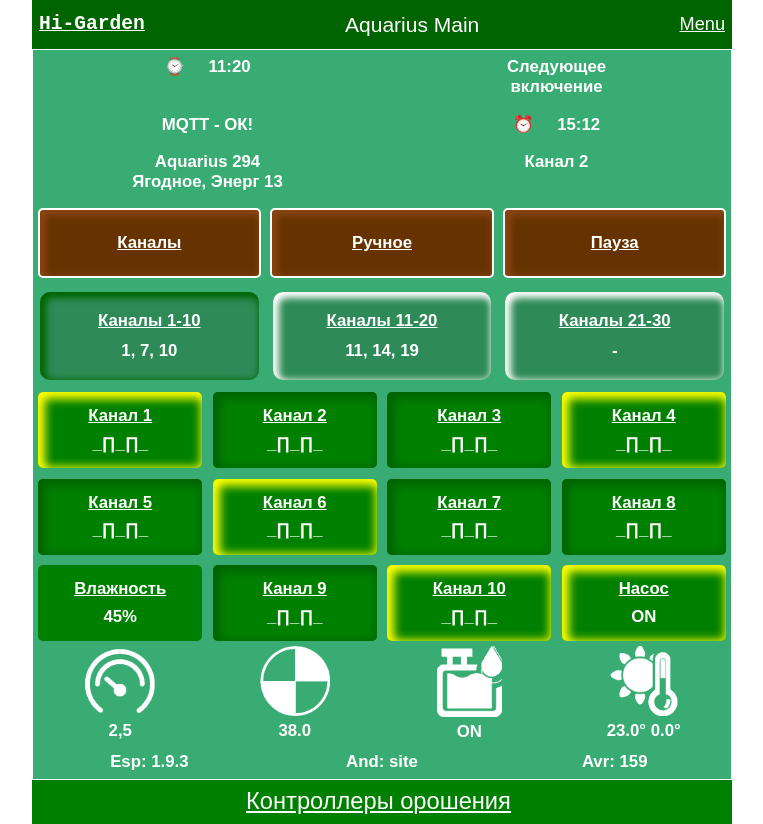
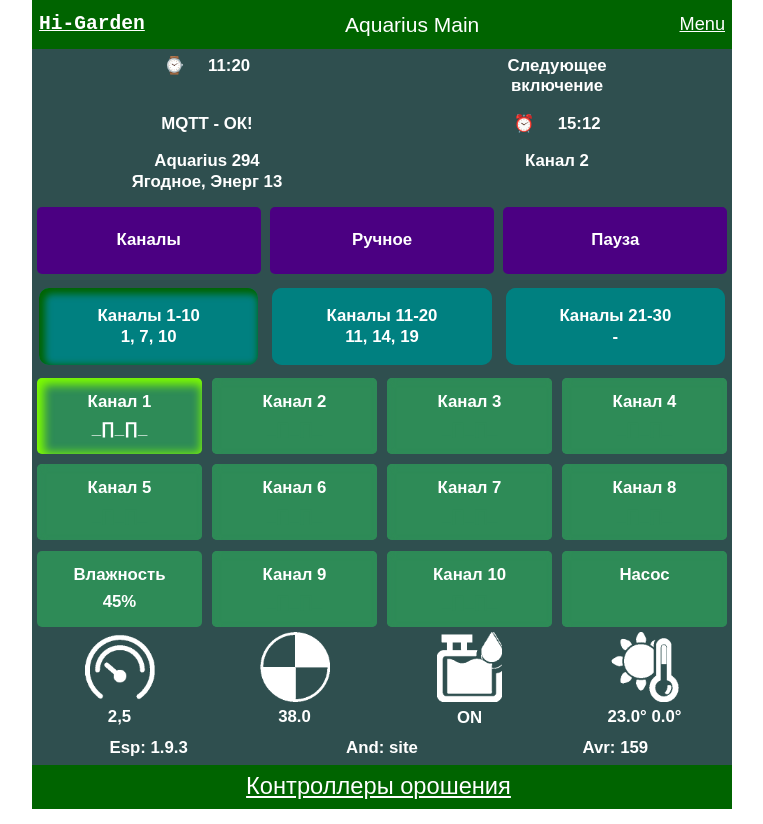
Before and after one commit to ivanpost/Aquarius, a Django app: template mysite/main/templates/main/controller.html in a window 1280 px wide. Shown: the whole page, without its empty margins (258-1021 px from the left). Run offline with Django 4.2, Linux system fonts and the light colour scheme; the template is opened without the code that fills it: values that come from a table or form of the project are taken from there, others are empty; data comes from the database, SQL or seed files in the repository.

Commit message:
Всё должно быть нормально

```diff
--- a/mysite/main/static/css/controller.css
+++ b/mysite/main/static/css/controller.css
@@ -103,7 +103,7 @@ body {
 
 .page__footer {
   height: 50px;
-  background-color: green;
+  background-color: #006400;
 }
 .page__footer .fcontent {
   font-size: 130%;
@@ -114,7 +114,7 @@ body {
 }
 
 .page__content {
-  background-color: #18b5a4;
+  background-color: #8FBC8F;
 }
 
 .mhead {
@@ -149,9 +149,8 @@ body {
 }
 
 .mbody {
-  border: 1px solid white;
   height: 100%;
-  background-color: #39ac73;
+  background-color: #2F4F4F;
 }
 .mbody .status {
   text-align: center;
@@ -178,6 +177,7 @@ body {
 
 .myxhref {
   color: white;
+  text-decoration: none;
 }
 .myxhref:hover {
   color: yellow;
@@ -192,7 +192,7 @@ body {
   border-radius: 5px;
   padding: 8% 3% 8% 3%;
   margin: 3%;
-  background-color: #008000;
+  background-color: #2E8B57;
 }
 
 .titlef {
@@ -204,7 +204,7 @@ body {
   border-radius: 10px;
   padding: 8% 3% 8% 3%;
   margin: 3%;
-  background-color: #2E8B57;
+  background-color: #008080;
 }
 
 .titleb {
@@ -213,13 +213,10 @@ body {
   font-weight: 700;
   line-height: 120%;
   white-space: nowrap;
-  border: 2px solid #fff;
   border-radius: 5px;
-  box-shadow: 0 0 5px #000;
   padding: 10% 0;
   margin: 2% 2% 3% 2%;
-  background-color: #663300;
-  box-shadow: inset 3px 3px 7px 3px #884513;
+  background-color: #4B0082;
 }
 
 .titlew {
@@ -229,18 +226,16 @@ body {
   line-height: 120%;
   white-space: nowrap;
   margin: 2% 2% 3% 2%;
-  background-color: #39ac73;
+  background-color: #2F4F4F;
 }
 
-.titlep {
-  flex-basis: 20%;
-}
-
-.meandr {
+.meandron {
+  color: white;
   margin-top: 5%;
 }
 
-.chnon {
+.meandroff {
+  color: #2E8B57;
   margin-top: 5%;
 }
 
@@ -250,66 +245,22 @@ body {
   margin-right: auto;
 }
 
-.onled01 {
-  box-shadow: inset 3px 3px 7px 3px white;
-}
-
-.onled11 {
+.folderon {
   box-shadow: inset 3px 3px 7px 3px #006400;
 }
 
-.onled21 {
-  box-shadow: inset 3px 3px 7px 3px #006400;
+.folderoff {
+  box-shadow: inset 3px 3px 7px 3px #008080;
 }
 
-.onled1 {
-  box-shadow: inset 3px 3px 10px 4px yellow;
+.channelon {
+  box-shadow: inset 3px 3px 10px 4px #7CFC00;
 }
 
-.onled2 {
-  box-shadow: inset 3px 3px 10px 4px #006400;
-}
-
-.onled3 {
-  box-shadow: inset 3px 3px 10px 4px #006400;
-}
-
-.onled4 {
-  box-shadow: inset 3px 3px 10px 4px yellow;
-}
-
-.onled5 {
-  box-shadow: inset 3px 3px 10px 4px #006400;
-}
-
-.onled6 {
-  box-shadow: inset 3px 3px 10px 4px yellow;
-}
-
-.onled7 {
-  box-shadow: inset 3px 3px 10px 4px #006400;
-}
-
-.onled7 {
-  box-shadow: inset 3px 3px 10px 4px #006400;
-}
-
-.onled8 {
-  box-shadow: inset 3px 3px 10px 4px #006400;
-}
-
-.onled9 {
-  box-shadow: inset 3px 3px 10px 4px #006400;
-}
-
-.onled10 {
-  box-shadow: inset 3px 3px 10px 4px yellow;
-}
-
-.onledp {
-  box-shadow: inset 3px 3px 10px 4px yellow;
+.channeloff {
+  box-shadow: inset 2px 2px 4px 3px #2E8B57;
 }
 
 .titlem {
   opacity: 0;
-}/*# sourceMappingURL=controller.css.map */
+}/*# sourceMappingURL=style.css.map */
--- a/mysite/main/templates/main/controller.html
+++ b/mysite/main/templates/main/controller.html
@@ -1,5 +1,3 @@
-
-
 <!DOCTYPE html>
 <html lang="ru">
 <head>
@@ -8,6 +6,7 @@
 	<meta name="viewport" content="width=device-width, initial-scale=1.0 maximum-scale=1.0, user-scalable=0">
 	<meta name="format-detection" content="telephone=no">
 	<title>Aquarius</title>
+	<!--<link rel="stylesheet" href="css/style.css">-->
 	{% load static %}
 	<link rel="stylesheet" href="{% static 'css/controller.css' %}">
 </head>
@@ -15,6 +14,41 @@
 <script type="text/javascript">
 		var channels_state_json = "{{ channels_state_json }}";
 		var channels_state = JSON.parse(channels_state_json);
+
+		function set_channels(page)
+		{
+			for (var i = 0; i <= 2; i++)
+			{
+				if (i == page)
+				{
+					document.getElementById("chns_selector_" + i.toString()).className = "titlef folderon"
+				}
+				else
+				{
+					document.getElementById("chns_selector_" + i.toString()).className = "titlef folderoff"
+				}
+			}
+			for (var i = 1; i <= 10; i++)
+			{
+				let channel_number = page * 10 + i;
+				document.getElementById('chn' + i.toString()).innerHTML = "Канал "  + channel_number.toString();
+
+				if (channel_number < channels_state.length)
+				{
+					var className = "titlev channeloff";
+					var classNameMeandr = "meandroff";
+
+					if (channels_state[channel_number - 1])
+					{
+						className = "titlev channelon";
+						classNameMeandr = "meandron";
+					}
+
+					document.getElementById('chn' + i.toString() + "_div").className = className;
+					document.getElementById('chn' + i.toString() + "_meandr").className = classNameMeandr;
+				}
+			}
+		}
 
 		function set_channels_status()
 		{
@@ -38,39 +72,6 @@
 				}
 
 				document.getElementById("chns_selector_" + i.toString() + "_status").innerHTML = active_channels_str;
-			}
-		}
-
-		function set_channels(page)
-		{
-			for (var i = 0; i <= 2; i++)
-			{
-				if (i == page)
-				{
-					document.getElementById("chns_selector_" + i.toString()).className = "titlef onled11"
-				}
-				else
-				{
-					document.getElementById("chns_selector_" + i.toString()).className = "titlef onled01"
-				}
-			}
-
-			for (var i = 1; i <= 10; i++)
-			{
-				let channel_number = page * 10 + i;
-				document.getElementById('chn' + i.toString()).innerHTML = "Канал "  + channel_number.toString();
-
-				if (channel_number < channels_state.length)
-				{
-					var className = "titlev onled2"
-
-					if (channels_state[channel_number - 1])
-					{
-						className = "titlev onled1"
-					}
-
-					document.getElementById('chn' + i.toString() + "_div").className = className;
-				}
 			}
 		}
 </script>
@@ -158,14 +159,14 @@
 
 						<div class="status__row">
 							<div class="status__column">
-								<div id="chns_selector_0" class="titlef onled11">
+								<div id="chns_selector_0" class="titlef folderon">
 									<a  onClick="javascript:set_channels(0);" role="button" href="#" class="myxhref">Каналы 1-10<br></a>
 									<div id="chns_selector_0_status" class="chnon">1, 7, 10</div>
 								</div>
 							</div>
 
 							<div class="status__column">
-								<div id="chns_selector_1" class="titlef onled01">
+								<div id="chns_selector_1" class="titlef folderoff">
 									<a onClick="javascript:set_channels(1);" role="button" href="#" class="myxhref">Каналы 11-20<br></a>
 									<div id="chns_selector_1_status" class="chnon">11, 14, 19</div>
 								</div>
@@ -173,7 +174,7 @@
 							</div>
 
 							<div class="status__column">
-								<div id="chns_selector_2" class="titlef onled01">
+								<div id="chns_selector_2" class="titlef folderoff">
 									<a onClick="javascript:set_channels(2);" role="button" href="#" class="myxhref">Каналы 21-30<br></a>
 									<div id="chns_selector_2_status" class="chnon">-</div>
 								</div>
@@ -186,31 +187,31 @@
 						<div class="status__row">
 
 							<div class="status__column">
-								<div id="chn1_div" class="titlev onled1">
+								<div id="chn1_div" class="titlev channelon">
 									<a id="chn1" target="_blank" href="https://hi-garden.ru" class="myxhref">Канал 1</a>
-									<div class="meandr mea1">_∏_∏_</div>
+									<div id="chn1_meandr" class="meandron">_∏_∏_</div>
 								</div>
 
 							</div>
 
 							<div class="status__column">
-								<div id="chn2_div" class="titlev onled2">
+								<div id="chn2_div" class="titlev channeloff">
 									<a id="chn2" target="_blank" href="https://hi-garden.ru" class="myxhref">Канал 2</a>
-									<div class="meandr mea2">_∏_∏_</div>
+									<div id="chn2_meandr" class="meandroff">_∏_∏_</div>
 								</div>
 							</div>
 
 							<div class="status__column">
-								<div id="chn3_div" class="titlev onled3">
+								<div id="chn3_div" class="titlev channeloff">
 									<a id="chn3" target="_blank" href="https://hi-garden.ru" class="myxhref">Канал 3</a>
-									<div class="meandr mea3">_∏_∏_</div>
+									<div id="chn3_meandr" class="meandroff">_∏_∏_</div>
 								</div>
 							</div>
 
 							<div class="status__column">
-								<div id="chn4_div" class="titlev onled4">
+								<div id="chn4_div" class="titlev channeloff">
 									<a id="chn4" target="_blank" href="https://hi-garden.ru" class="myxhref">Канал 4</a>
-									<div class="meandr mea4">_∏_∏_</div>
+									<div id="chn4_meandr" class="meandroff">_∏_∏_</div>
 								</div>
 							</div>
 
@@ -219,30 +220,30 @@
 						<div class="status__row">
 
 							<div class="status__column">
-								<div id="chn5_div" class="titlev onled5">
+								<div id="chn5_div" class="titlev channeloff">
 									<a id="chn5" target="_blank" href="https://hi-garden.ru" class="myxhref">Канал 5</a>
-									<div class="meandr mea5">_∏_∏_</div>
+									<div id="chn5_meandr" class="meandroff">_∏_∏_</div>
 								</div>
 							</div>
 
 							<div class="status__column">
-								<div id="chn6_div" class="titlev onled6">
+								<div id="chn6_div" class="titlev channeloff">
 									<a id="chn6" target="_blank" href="https://hi-garden.ru" class="myxhref">Канал 6</a>
-									<div class="meandr mea6">_∏_∏_</div>
+									<div id="chn6_meandr" class="meandroff">_∏_∏_</div>
 								</div>
 							</div>
 
 							<div class="status__column">
-								<div id="chn7_div" class="titlev onled7">
+								<div id="chn7_div" class="titlev channeloff">
 									<a id="chn7" target="_blank" href="https://hi-garden.ru" class="myxhref">Канал 7</a>
-									<div class="meandr mea7">_∏_∏_</div>
+									<div id="chn7_meandr" class="meandroff">_∏_∏_</div>
 								</div>
 							</div>
 
 							<div class="status__column">
-								<div id="chn8_div" class="titlev onled8">
+								<div id="chn8_div" class="titlev channeloff">
 									<a id="chn8" target="_blank" href="https://hi-garden.ru" class="myxhref">Канал 8</a>
-									<div class="meandr mea8">_∏_∏_</div>
+									<div id="chn8_meandr" class="meandroff">_∏_∏_</div>
 								</div>
 							</div>
 
@@ -253,29 +254,29 @@
 							<div class="status__column">
 								<div class="titlev onledw">
 									<a target="_blank" href="https://hi-garden.ru" class="myxhref">Влажность</a>
-									<div class="chnon">45%</div>
+									<div class="meandron">45%</div>
 								</div>
 
 							</div>
 
 							<div class="status__column">
-								<div id="chn9_div" class="titlev onled9">
+								<div id="chn9_div" class="titlev channeloff">
 									<a id="chn9" target="_blank" href="https://hi-garden.ru" class="myxhref">Канал 9</a>
-									<div class="meandr mea9">_∏_∏_</div>
+									<div id="chn9_meandr" class="meandroff">_∏_∏_</div>
 								</div>
 							</div>
 
 							<div class="status__column">
-								<div id="chn10_div" class="titlev onled10">
+								<div id="chn10_div" class="titlev channeloff">
 									<a id="chn10" target="_blank" href="https://hi-garden.ru" class="myxhref">Канал 10</a>
-									<div class="meandr mea10">_∏_∏_</div>
+									<div id="chn10_meandr" class="meandroff">_∏_∏_</div>
 								</div>
 							</div>
 
 							<div class="status__column">
-								<div class="titlev onledp">
+								<div class="titlev channeloff">
 									<a target="_blank" href="https://hi-garden.ru" class="myxhref">Насос</a>
-									<div class="chnon">ON</div>
+									<div class="meandroff">&nbsp;</div>
 								</div>
 
 							</div>
@@ -345,8 +346,8 @@
 			</div>
 	</div>
 		<script type="text/javascript">
+			set_channels(0);
 			set_channels_status();
-			set_channels(0);
 		</script>
 </body>
 </html>
--- a/mysite/mysite/settings.py
+++ b/mysite/mysite/settings.py
@@ -24,7 +24,7 @@ BASE_DIR = Path(__file__).resolve().parent.parent
 SECRET_KEY = 'django-insecure-wk*0f1sf(+!)dsh9()8ao+fon#mx=t$k6bty-rq!#txyuna-_('
 
 # SECURITY WARNING: don't run with debug turned on in production!
-DEBUG = os.environ.get("DJANGO_DEBUG")
+DEBUG = True
 
 ALLOWED_HOSTS = ["192.168.137.1", "hd.tlt.ru"]
 
@@ -40,7 +40,6 @@ INSTALLED_APPS = [
     'django.contrib.sessions',
     'django.contrib.messages',
     'django.contrib.staticfiles',
-    'background_task',
 ]
 
 MIDDLEWARE = [
```
